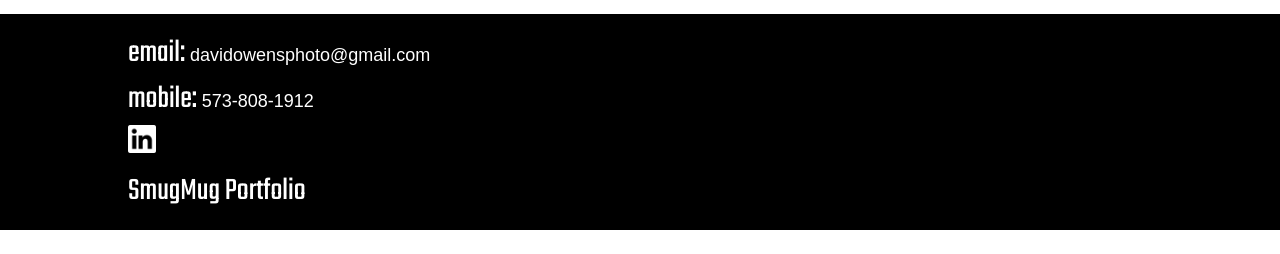
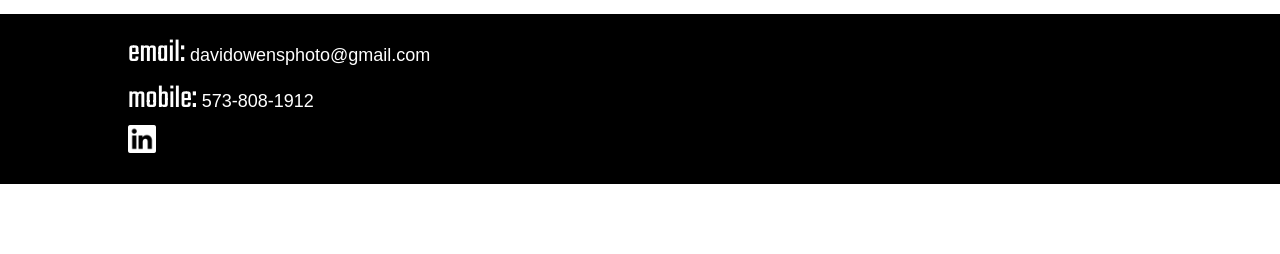
Before and after one commit to davidowensphoto/portfolio, a plain HTML site: page email-design.html in a window 1280 px wide. Shown: the part 6380-6634 px from the top of the page. After the commit the page ends 6588 px from the top, so only its background shows below. Drawn offline with Linux system fonts and the light colour scheme.

Commit message:
Update email-design.html

```diff
--- a/email-design.html
+++ b/email-design.html
@@ -192,7 +192,7 @@
                 <li>  <a href="mailto: davidowenpshoto@gmail.com">email: <span>davidowensphoto@gmail.com</span></a> </li>
                 <li>mobile: <span>573-808-1912</span> </li>
                 <li> <a href="https://www.linkedin.com/in/david-owens-a282b313/"><img src="content/images/In-White-128.png" width="28px" height="28px" alt="David Owens LinkedIn"></a>    </li>
-                <li> <a href="https://dophotography.smugmug.com/">SmugMug Portfolio</a> </li>
+
             </ul>
 
         </div>
```
